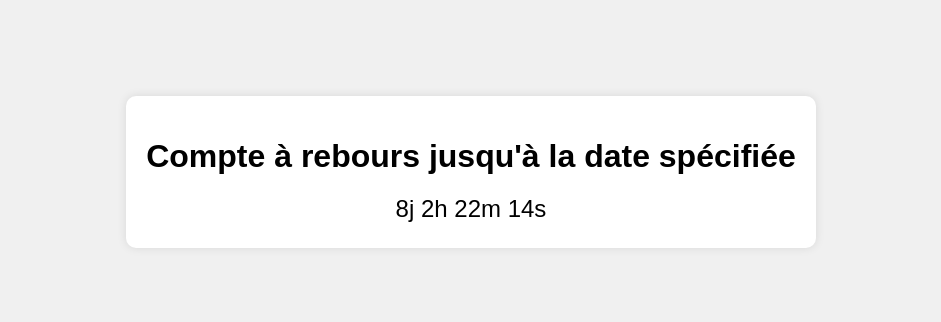
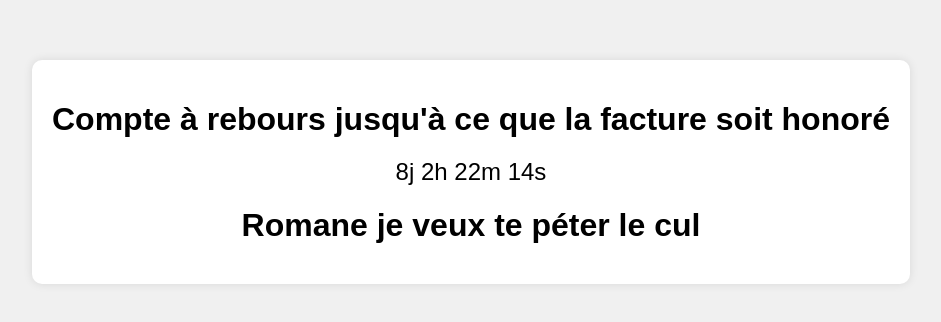
Before and after one commit to Nathanlsch/MonSitePourC-, a plain HTML site: page index.html in a window 1280 px wide. Shown: the part 228-550 px from the top of the page, without its empty margins (169-1110 px from the left). Drawn offline with Linux system fonts and the light colour scheme.

Commit message:
Update index.html

```diff
--- a/index.html
+++ b/index.html
@@ -33,8 +33,9 @@
 </head>
 <body>
     <div class="countdown">
-        <h1>Compte à rebours jusqu'à la date spécifiée</h1>
+        <h1>Compte à rebours jusqu'à ce que la facture soit honoré</h1>
         <p id="countdown"></p>
+        <h1>Romane je veux te péter le cul</h1>
     </div>
 
     <script>
```
